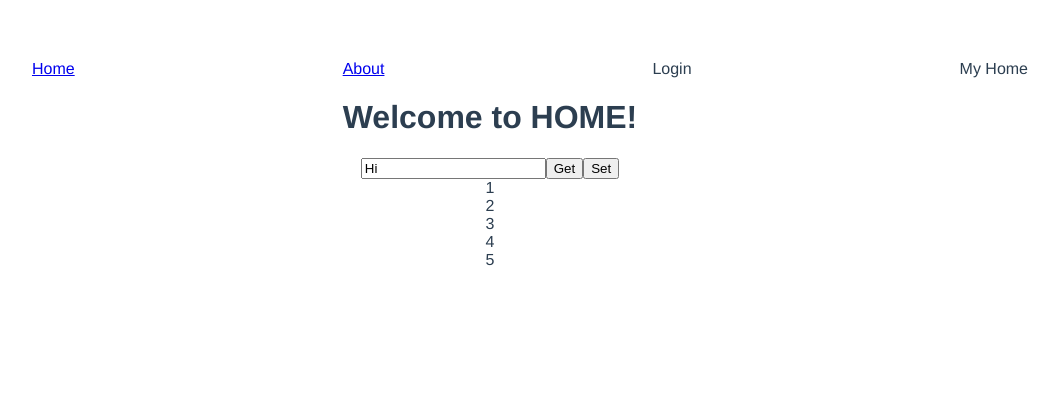
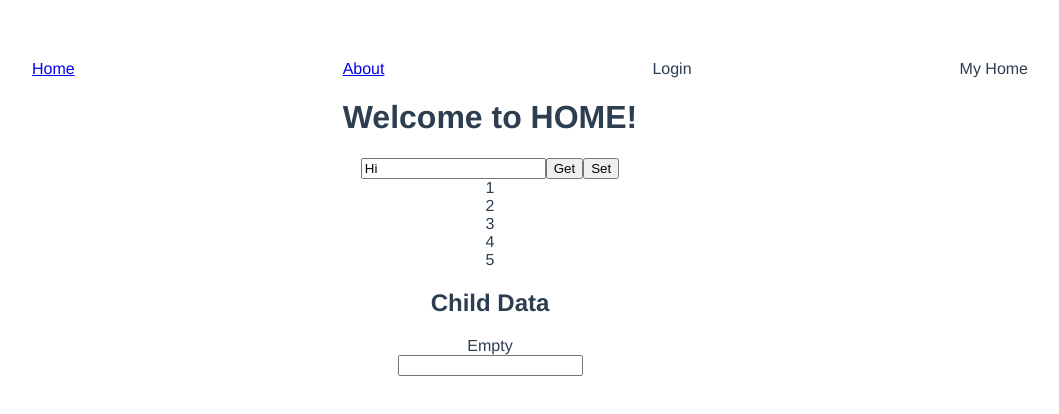
Before and after one commit to JKyEun/vuejs-practice, a Vue app: page / in a window 1280 px wide. Shown: the top 414 px of the page, without its empty margins (150-1209 px from the left). Built offline with nearby package versions, Linux system fonts and the light colour scheme.

Commit message:
으로 부모컴포넌트에 데이터 전송, e.target과 @input 사용

```diff
--- /dev/null
+++ b/src/components/layout/HomeChild.vue
@@ -0,0 +1,16 @@
+<template>
+    <div>
+        <input type="text" @input="sendData" />
+    </div>
+</template>
+<script>
+export default {
+    methods: {
+        sendData(e) {
+            this.$emit('fromChild', e.target.value);
+            console.log(e.target);
+        }
+    }
+};
+</script>
+<style lang=""></style>
--- a/src/views/MainHome.vue
+++ b/src/views/MainHome.vue
@@ -7,22 +7,30 @@
         <div :key="el" v-for="el in divArr">{{ el }}</div>
         <div v-if="isDivShowed">Div1</div>
         <div v-show="isDivShowed">Div2</div>
+        <h2>Child Data</h2>
+        <div>{{ childData }}</div>
+        <HomeChild :child-data="childData" @fromChild="setChildData" />
     </div>
 </template>
+
 <script>
+import HomeChild from '../components/layout/HomeChild.vue';
 export default {
+    name: 'MainHome',
+    components: { HomeChild },
     data() {
         return {
             title: 'HOME',
             inputValue: 'Hi',
             divArr: ['1', '2', '3', '4', '5'],
             isDivShowed: false,
+            childData: 'Empty'
         };
     },
     watch: {
         inputValue() {
             console.log('watch', this.inputValue);
-    },
+        }
     },
     methods: {
         getData() {
@@ -31,6 +39,9 @@ export default {
         setData() {
             this.inputValue = 'Changed';
         },
+        setChildData(data) {
+            this.childData = data;
+        }
     },
     beforeMount() {
         console.log('beforeMount');
@@ -44,7 +55,7 @@ export default {
     updated() {
         console.log('updated');
         console.log('inputValue', this.inputValue);
-  },
+    }
 };
 </script>
 <style lang=""></style>
```
Lines whose indentation alone changed are shown as unchanged.
